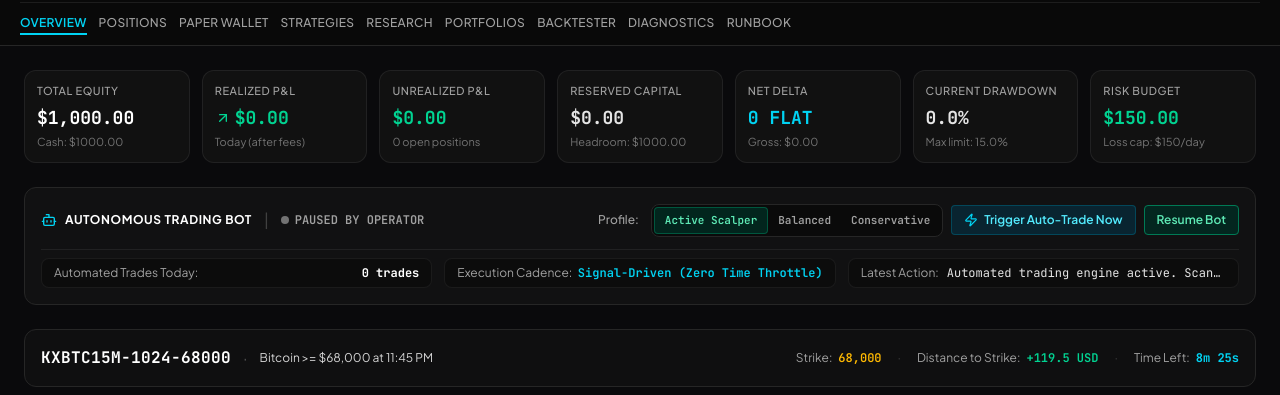
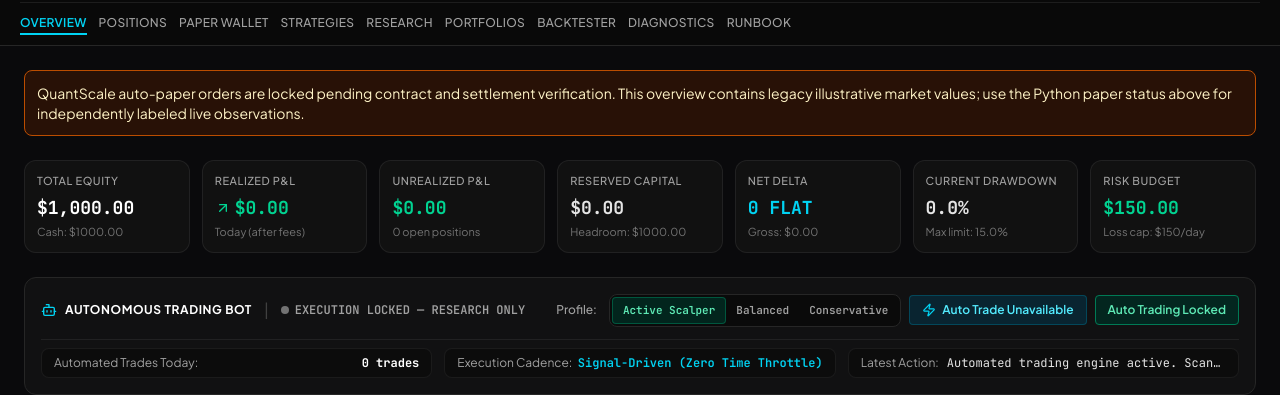
Before and after one commit to kennethhelman174/QuantScale, a React (Vite) app: page / in a window 1280 px wide. Shown: the part 129-524 px from the top of the page. Built offline with nearby package versions, Linux system fonts and the light colour scheme; no server answers.

Commit message:
fix(ui): mark legacy overview values illustrative and disable unavailable auto trading controls

```diff
--- a/src/components/OverviewTab.tsx
+++ b/src/components/OverviewTab.tsx
@@ -74,6 +74,7 @@
 
   return (
     <div className="space-y-6">
+      <div role="alert" className="rounded-lg border border-amber-700 bg-amber-950/50 p-3 text-sm text-amber-100">QuantScale auto-paper orders are locked pending contract and settlement verification. This overview contains legacy illustrative market values; use the Python paper status above for independently labeled live observations.</div>
       {/* 1. Top High-Density Metric Strip */}
       <div className="grid grid-cols-2 md:grid-cols-4 lg:grid-cols-7 gap-3">
         {/* Equity */}
@@ -211,7 +212,7 @@
                   isAutoTrading ? 'text-emerald-400' : 'text-neutral-400'
                 }`}
               >
-                {isAutoTrading ? 'LIVE & AUTO-EXECUTING' : 'PAUSED BY OPERATOR'}
+                {isAutoTrading ? 'UNEXPECTED AUTO STATE' : 'EXECUTION LOCKED — RESEARCH ONLY'}
               </span>
             </div>
           </div>
@@ -260,24 +261,24 @@
 
             {/* Direct Trigger Action for User Testing */}
             <button
-              onClick={onTriggerAutoTrade}
+              disabled aria-disabled="true" onClick={onTriggerAutoTrade}
               className="flex items-center gap-1.5 px-3 py-1.5 text-xs font-semibold text-cyan-300 bg-cyan-950/60 hover:bg-cyan-900/60 border border-cyan-800/60 rounded transition-colors whitespace-nowrap"
               title="Immediately evaluate current book & execute an automated strategy ticket"
             >
               <Zap className="w-3.5 h-3.5 text-cyan-400" />
-              <span>Trigger Auto-Trade Now</span>
+              <span>Auto Trade Unavailable</span>
             </button>
 
             {/* Toggle Switch */}
             <button
-              onClick={onToggleAutoTrading}
+              disabled aria-disabled="true" onClick={onToggleAutoTrading}
               className={`px-3 py-1.5 text-xs font-semibold rounded border transition-colors whitespace-nowrap ${
                 isAutoTrading
                   ? 'text-neutral-300 bg-neutral-800 border-neutral-700 hover:bg-neutral-700'
                   : 'text-emerald-300 bg-emerald-950/80 border-emerald-700 hover:bg-emerald-900/80'
               }`}
             >
-              {isAutoTrading ? 'Pause Bot' : 'Resume Bot'}
+              {'Auto Trading Locked'}
             </button>
           </div>
         </div>
```
